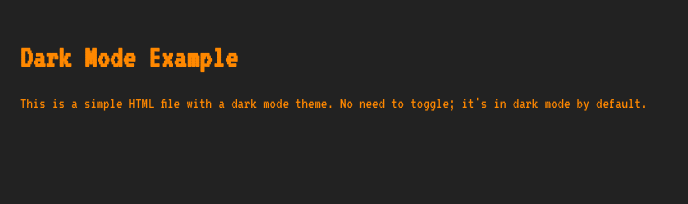
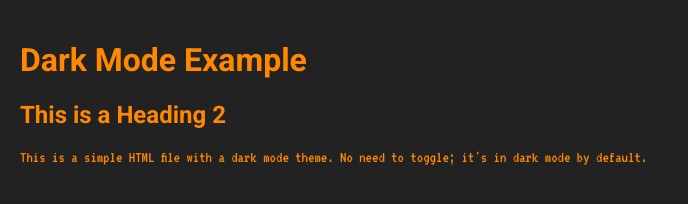
Before and after one commit to bgri/bgri.github.io, a plain HTML site: page index.html in a window 1280 px wide. Shown: the whole page, without its empty margins (0-688 px from the left). Drawn offline with Linux system fonts and the light colour scheme.

Commit message:
Update index.html
Mix roboto and vt323

```diff
--- a/index.html
+++ b/index.html
@@ -5,17 +5,21 @@
     <meta name="viewport" content="width=device-width, initial-scale=1.0">
     <title>Dark Mode Example</title>
 
-    <!-- Include VT323 font from Google Fonts -->
-    <link rel="stylesheet" href="https://fonts.googleapis.com/css2?family=VT323&display=swap">
+    <!-- Include Roboto and VT323 fonts from Google Fonts -->
+    <link rel="stylesheet" href="https://fonts.googleapis.com/css2?family=Roboto:wght@400;700&family=VT323&display=swap">
 
     <style>
         body {
-            font-family: 'VT323', monospace;
+            font-family: 'VT323', monospace, 'Roboto', sans-serif;
             margin: 0;
             padding: 20px; /* Add padding for inset look */
             background-color: #222; /* Set default dark mode background color slightly darker */
             color: #FF8800; /* Set default dark mode text color to amber (#FF8800) */
             transition: background-color 0.5s, color 0.5s; /* Add smooth transition effect */
+        }
+
+        h1, h2, h3, h4, h5, h6 {
+            font-family: 'Roboto', sans-serif;
         }
 
         /* Optional: You can add more styles for other elements in dark mode */
@@ -30,6 +34,7 @@
 <body>
 
     <h1>Dark Mode Example</h1>
+    <h2>This is a Heading 2</h2>
     <p>This is a simple HTML file with a dark mode theme. No need to toggle; it's in dark mode by default.</p>
 
 </body>
```
